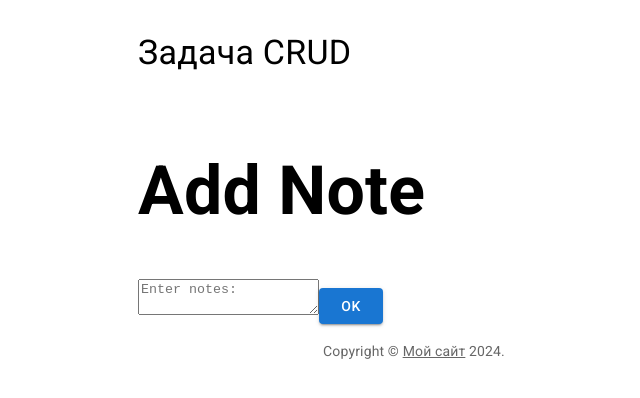
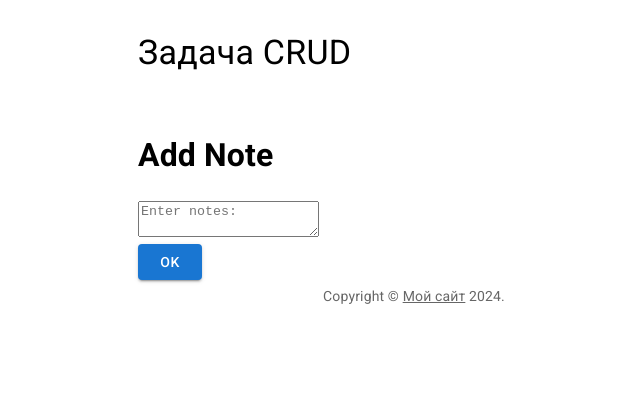
Before and after one commit to aharenkon/crud, a React (Vite) app: page / in a window 1280 px wide. Shown: the top 398 px of the page, without its empty margins (226-866 px from the left). Built offline with nearby package versions, Linux system fonts and the light colour scheme; no server answers.

Commit message:
update 17-05-2024

```diff
--- a/src/App.jsx
+++ b/src/App.jsx
@@ -89,6 +89,8 @@ function App() {
       <Box sx={{ my: 4 }}>
         <Typography variant="h4" component="h1" sx={{ mb: 2 }}>
           Задача CRUD
+        </Typography>
+        <Typography variant="body1" gutterBottom>
       <div className="note">
         <Notes
           className="text"
@@ -99,8 +101,7 @@ function App() {
       <div className="add-note">
         <AddNote onSubmit={onSubmit} handleChange={handleChange} />
       </div>
-        </Typography>
-
+</Typography>
         <Copyright />
       </Box>
     </Container>
--- a/src/components/AddNote.jsx
+++ b/src/components/AddNote.jsx
@@ -3,15 +3,15 @@
 import Button from "@mui/material/Button";
 export default function AddNote({onSubmit, handleChange}){
     return (
+        <form onSubmit={onSubmit}>
       <div className="add-note">
-        <form onSubmit={onSubmit}>
         <h1>Add Note</h1>
         <textarea
           placeholder="Enter notes: "
           onBlur={handleChange}
         ></textarea>
+      </div>
         <Button variant="contained" type="submit">OK</Button>
         </form>
-      </div>
     );
 }
--- a/src/index.css
+++ b/src/index.css
@@ -1,5 +1,5 @@
 body {
-  font-family: "Mina", sans-serif;
+
 }
 
 .header {
@@ -14,7 +14,8 @@ body {
   display: flex;
   flex-direction: row;
   flex-wrap: wrap;
-  justify-content: center;
+  justify-content:space-between;
+  align-items:baseline;
   width: 320px;
   margin: 10px auto;
   padding: 10px;
@@ -23,7 +24,11 @@ body {
 
 .text {
   position: relative;
-  display: block;
+  display: flex;
+  flex-direction: column;
+  justify-content:center;
+  align-items:baseline;
+  flex-wrap: wrap;
   margin: 10px auto;
   padding: 20px;
   width: 460px;
@@ -33,9 +38,9 @@ body {
 }
 
 .close {
-  position: absolute;
-  display: block;
-  right: 0;
+  position: relative;
+  display: inline-block;
+  text-align: right;
   font-size: 80%;
   color: #f80c0c;
 }
```
